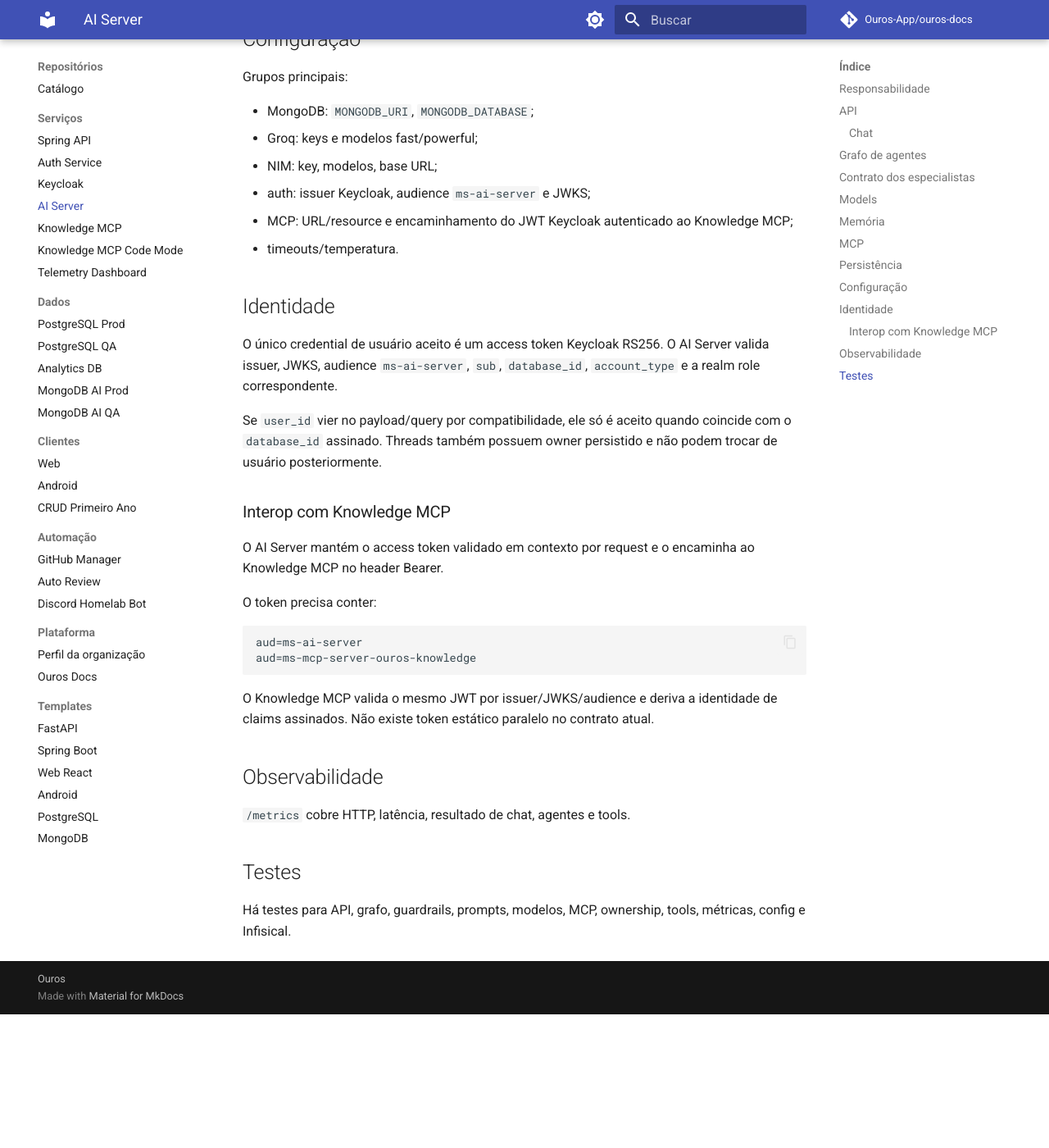
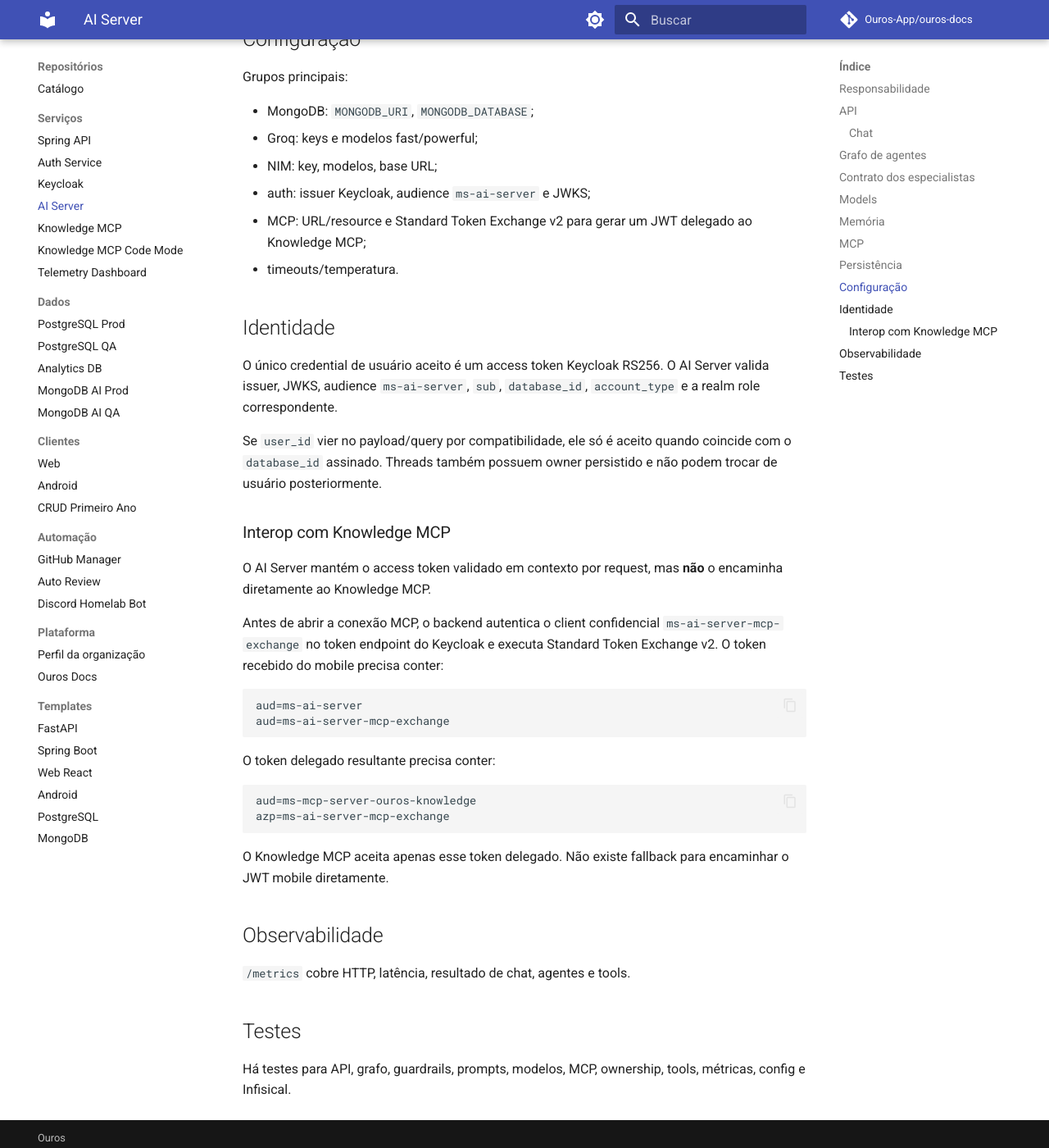
Before and after one commit to Ouros-App/ouros-docs, an MkDocs documentation site: the page built from docs/repositories/services/ms-ai-server.md, in a window 1280 px wide and 1400 px high, scrolled down 3602 px. Shown: the whole window at 82% size. Built offline with MkDocs 1.6.1 and Material for MkDocs 9.7.7, drawn with Linux system fonts in a browser that asks for light colours; comment, search, counter and statistics services are not loaded; before the commit the page ends 4839 px from its top, so only the background shows below that.

Commit message:
docs(ai): describe delegated MCP token exchange

````diff
--- a/docs/repositories/services/ms-ai-server.md
+++ b/docs/repositories/services/ms-ai-server.md
@@ -133,7 +133,7 @@
 - Groq: keys e modelos fast/powerful;
 - NIM: key, modelos, base URL;
 - auth: issuer Keycloak, audience `ms-ai-server` e JWKS;
-- MCP: URL/resource e encaminhamento do JWT Keycloak autenticado ao Knowledge MCP;
+- MCP: URL/resource e Standard Token Exchange v2 para gerar um JWT delegado ao Knowledge MCP;
 - timeouts/temperatura.
 
 ## Identidade
@@ -144,16 +144,23 @@
 
 ### Interop com Knowledge MCP
 
-O AI Server mantém o access token validado em contexto por request e o encaminha ao Knowledge MCP no header Bearer.
+O AI Server mantém o access token validado em contexto por request, mas **não** o encaminha diretamente ao Knowledge MCP.
 
-O token precisa conter:
+Antes de abrir a conexão MCP, o backend autentica o client confidencial `ms-ai-server-mcp-exchange` no token endpoint do Keycloak e executa Standard Token Exchange v2. O token recebido do mobile precisa conter:
 
 ```text
 aud=ms-ai-server
-aud=ms-mcp-server-ouros-knowledge
+aud=ms-ai-server-mcp-exchange
 ```
 
-O Knowledge MCP valida o mesmo JWT por issuer/JWKS/audience e deriva a identidade de claims assinados. Não existe token estático paralelo no contrato atual.
+O token delegado resultante precisa conter:
+
+```text
+aud=ms-mcp-server-ouros-knowledge
+azp=ms-ai-server-mcp-exchange
+```
+
+O Knowledge MCP aceita apenas esse token delegado. Não existe fallback para encaminhar o JWT mobile diretamente.
 
 ## Observabilidade
 
````
